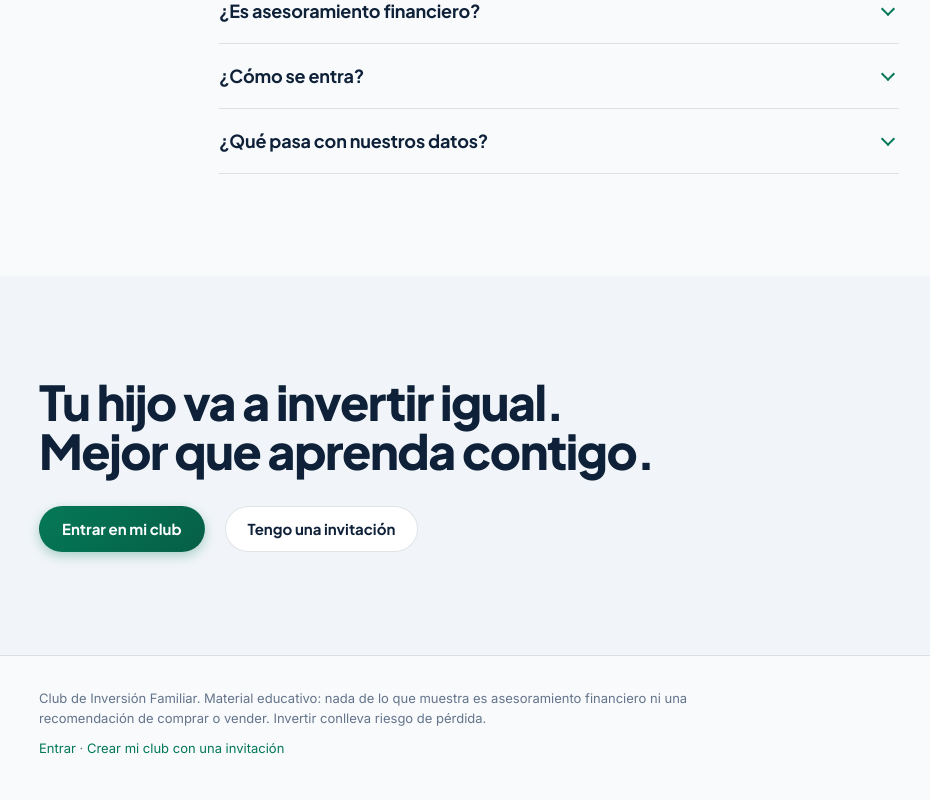
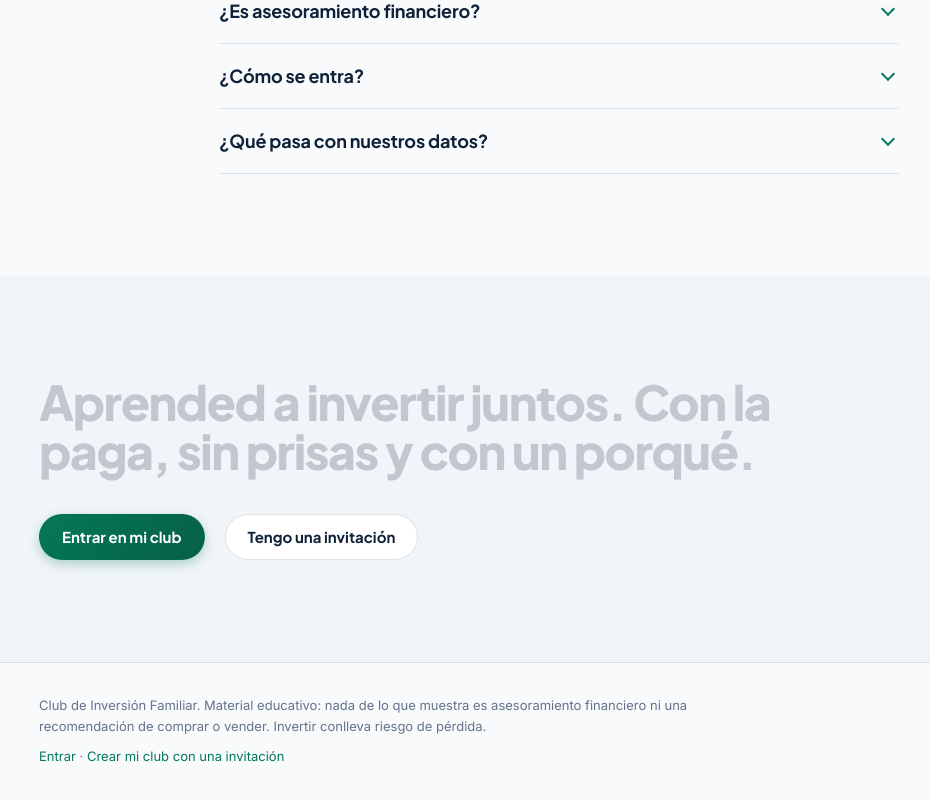
Before and after one commit to maroma74/club-inversion-familiar, a Next.js app: page / in a window 1280 px wide. Shown: the part 4873-5673 px from the top of the page, without its empty margins (81-1011 px from the left). Built offline with nearby package versions, Linux system fonts and the light colour scheme; no server answers.

Commit message:
Claims de campaña rotatorios en el registro y en el cierre de la portada
Co-Authored-By: Claude Fable 5.1 <noreply@anthropic.com>

```diff
--- a/src/app/globals.css
+++ b/src/app/globals.css
@@ -482,6 +482,12 @@ table thead th { font-size: 11px; letter-spacing: 0.08em; text-transform: upperc
 .lp-hero-quote { margin: 30px 0 0; padding: 0 0 0 18px; border-left: 2px solid #34d399; }
 .lp-hero-quote p { margin: 0; font-family: var(--font-heading); font-weight: 700; font-size: clamp(18px, 1.8vw, 22px); line-height: 1.3; color: #ffffff; text-wrap: balance; }
 .lp-pasos-compact .lp-paso { padding: 20px 0; }
+/* Claim rotatorio: fundido entre frases; el hueco mínimo evita que el bloque salte al cambiar de longitud */
+.lp-claim-rotate { display: inline; transition: opacity 0.45s cubic-bezier(0.16, 1, 0.3, 1); }
+.lp-claim-rotate[data-visible="false"] { opacity: 0; }
+.lp-hero-quote { min-height: 3.2em; }
+.lp-final .lp-display-sm { min-height: 2.2em; max-width: 26ch; }
+@media (prefers-reduced-motion: reduce) { .lp-claim-rotate { transition: none; } }
 .lp-lede { font-size: clamp(17px, 1.7vw, 20px); line-height: 1.5; color: rgba(248, 250, 252, 0.84); max-width: 58ch; margin: 22px 0 0; text-wrap: pretty; }
 .lp-proof { list-style: none; margin: 26px 0 0; padding: 0; display: flex; flex-wrap: wrap; gap: 8px 10px; }
 .lp-proof li { font-size: 13px; font-weight: 600; padding: 7px 12px; border-radius: 999px; border: 1px solid rgba(248, 250, 252, 0.2); color: rgba(248, 250, 252, 0.9); background: rgba(248, 250, 252, 0.05); }
--- a/src/app/registro/page.tsx
+++ b/src/app/registro/page.tsx
@@ -5,6 +5,7 @@ import { RegisterForm, type Preview } from "./RegisterForm";
 import { familySignupAllowed } from "@/app/actions/auth";
 import { clientIp, rateLimit } from "@/lib/ratelimit";
 import { OBJETIVOS, PASOS } from "@/components/landing/Landing";
+import { RotatingClaim } from "@/components/landing/RotatingClaim";
 import { FAMILY_INVITE_LIMIT } from "@/lib/familyInvites";
 
 export const metadata: Metadata = {
@@ -84,7 +85,7 @@ export default async function RegisterPage({ searchParams }: { searchParams: Pro
               {newFamily && <li>Tú presides y recibes {FAMILY_INVITE_LIMIT} invitaciones</li>}
             </ul>
             <blockquote className="lp-hero-quote">
-              <p>«Tu hijo va a invertir igual. Mejor que aprenda contigo.»</p>
+              <p>«<RotatingClaim />»</p>
             </blockquote>
           </div>
           <RegisterForm initialCode={code} allowCreate={allowCreate} preview={preview} />
--- a/src/components/landing/Landing.tsx
+++ b/src/components/landing/Landing.tsx
@@ -1,6 +1,7 @@
 import Link from "next/link";
 import { LoginForm } from "@/app/login/LoginForm";
 import { FAMILY_INVITE_LIMIT } from "@/lib/familyInvites";
+import { RotatingClaim } from "./RotatingClaim";
 
 /* Portada pública del Club. Modo «persuadir»: la caja de entrada vive en la cabecera y todo lo demás
    explica a un padre o una madre qué es un club familiar, para qué sirve y cómo se entra. */
@@ -179,7 +180,7 @@ export function Landing() {
 
       <section className="lp-section lp-section-alt lp-final" aria-labelledby="final-title">
         <div className="lp-wrap">
-          <h2 id="final-title" className="lp-display lp-display-sm">Tu hijo va a invertir igual. Mejor que aprenda contigo.</h2>
+          <h2 id="final-title" className="lp-display lp-display-sm"><RotatingClaim /></h2>
           <div className="lp-hero-actions">
             <a href="#entrar" className="btn-primary lp-btn-lg">Entrar en mi club</a>
             <Link href="/registro" className="btn-secondary lp-btn-lg">Tengo una invitación</Link>
--- /dev/null
+++ b/src/components/landing/RotatingClaim.tsx
@@ -0,0 +1,32 @@
+"use client";
+
+import { useEffect, useState } from "react";
+
+/** Los claims de la campaña, en el orden en que rotan. */
+export const CLAIMS = [
+  "Aprended a invertir juntos. Con la paga, sin prisas y con un porqué.",
+  "Pequeñas cantidades. Grandes conversaciones en la cena.",
+  "Enséñales a invertir antes de que alguien les enseñe a apostar.",
+];
+
+/**
+ * Muestra un claim y pasa al siguiente cada pocos segundos con un fundido. El primero se pinta en el servidor,
+ * así que sin JavaScript (o con «reducir movimiento») se queda fijo y la página sigue teniendo sentido.
+ */
+export function RotatingClaim({ intervalMs = 6000, className = "" }: { intervalMs?: number; className?: string }) {
+  const [index, setIndex] = useState(0);
+  const [visible, setVisible] = useState(true);
+  useEffect(() => {
+    if (window.matchMedia("(prefers-reduced-motion: reduce)").matches) return;
+    const id = setInterval(() => {
+      setVisible(false);
+      setTimeout(() => { setIndex((i) => (i + 1) % CLAIMS.length); setVisible(true); }, 450);
+    }, intervalMs);
+    return () => clearInterval(id);
+  }, [intervalMs]);
+  return (
+    <span className={`lp-claim-rotate ${className}`} data-visible={visible ? "true" : "false"} aria-live="off">
+      {CLAIMS[index]}
+    </span>
+  );
+}
```
